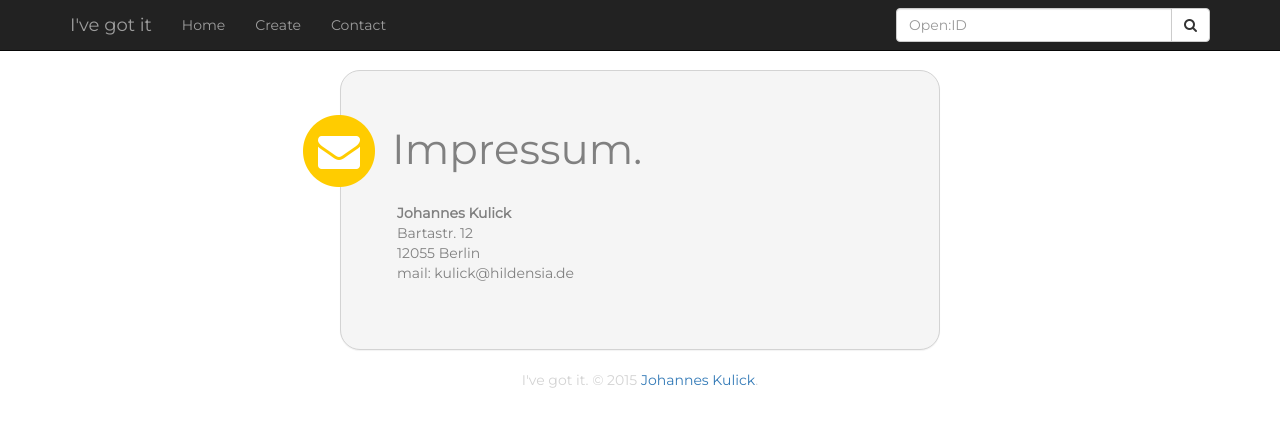
After one commit to hildensia/ivegotit, a Flask app: page /impressum in a window 1280 px wide. The commit adds this page. Shown: the top 427 px of the page. Run offline with Flask 2, Linux system fonts and the light colour scheme; some libraries are stand-ins or nearby versions.

Commit message:
impressum

```diff
--- a/main.py
+++ b/main.py
@@ -68,6 +68,12 @@ class OpenForm(Form):
 def index():
     form = OpenForm()
     return flask.render_template("index.html", form=form, open_form=form)
+
+
+@app.route("/impressum")
+def impressum():
+    form = OpenForm()
+    return flask.render_template("impressum.html", open_form=form)
 
 
 @app.route("/list/create")
--- /dev/null
+++ b/templates/impressum.html
@@ -0,0 +1,16 @@
+{% extends "base.html" %}
+{% block content %}
+<h1>
+            <span class="icon fa-stack fa-lg">
+                <i class="fa fa-circle fa-stack-2x"></i>
+                <i class="fa fa-envelope fa-stack-1x fa-inverse"></i>
+            </span>
+    Impressum.<br>
+</h1>
+
+<p><b>Johannes Kulick</b><br/>
+Bartastr. 12<br/>
+12055 Berlin<br/>
+mail: kulick@hildensia.de</p>
+
+{% endblock %}
--- a/templates/list.html
+++ b/templates/list.html
@@ -9,7 +9,7 @@
 <p class="time">{{ gi_list.time }}</p>
 <p class="list-id">List ID: {{gi_list.id }}</p>
 <p class="comment">{{ gi_list.comment }}</p>
-<ul class="list-entries">
+<ul class="list-entries" id="list-entries">
     {%- for entry in gi_entries %}
     {% include 'list_entry.html' %}
     {%- endfor %}
@@ -18,7 +18,7 @@
             {{ new_entry_form.hidden_tag() }}
             {{ new_entry_form.gi_list }}
             <div class="input-group">
-                {{ new_entry_form.entry(class_="add-field form-control", id="newentry", autofocus=true, placeholder="Add...") }}
+                {{ new_entry_form.entry(class_="add-field form-control", id="newentry", autofocus=true, maxlength=100, placeholder="Add...") }}
                 <span class="input-group-btn">
                     <button class="btn btn-default add-button" type="button"><i class="fa fa-plus-square"></i></button>
                 </span>
@@ -28,7 +28,6 @@
 
     </li>
 </ul>
-
 <script src="{{ url_for('static', filename='js/entries.js') }}"></script>
 {% include "disqus.html" %}
 {%endblock%}
--- a/templates/navigation.html
+++ b/templates/navigation.html
@@ -11,8 +11,9 @@
         </div>
         <div id="navbar" class="collapse navbar-collapse">
             <ul class="nav navbar-nav">
-                <li class="active"><a href="/">Home</a></li>
+                <li><a href="/">Home</a></li>
                 <li><a href="/list/create">Create</a></li>
+                <li><a href="/impressum">Contact</a></li>
             </ul>
             <form class="navbar-form navbar-right" role="search" method="POST" action="/list/open">
                 <div class="input-group">
```
